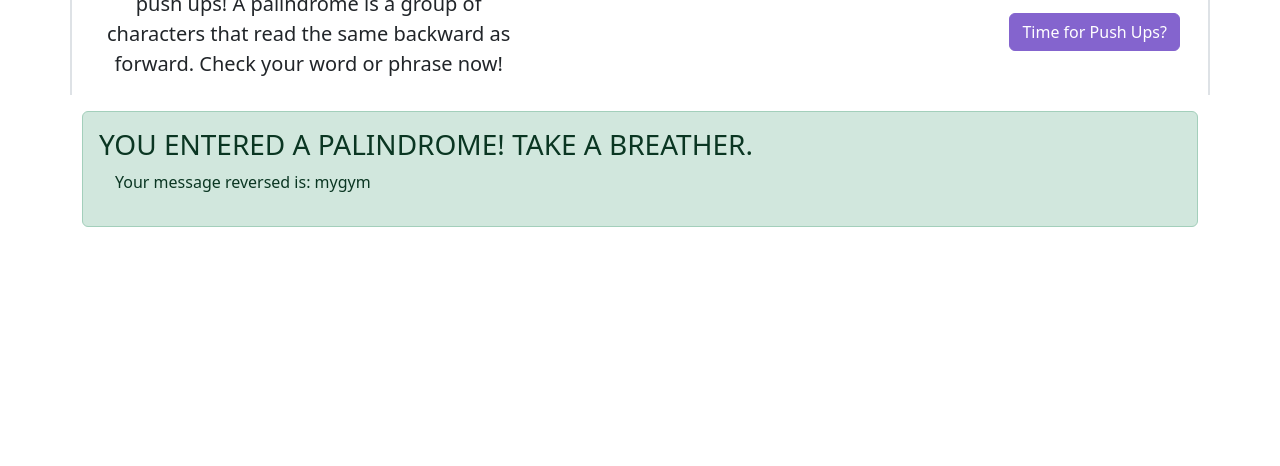
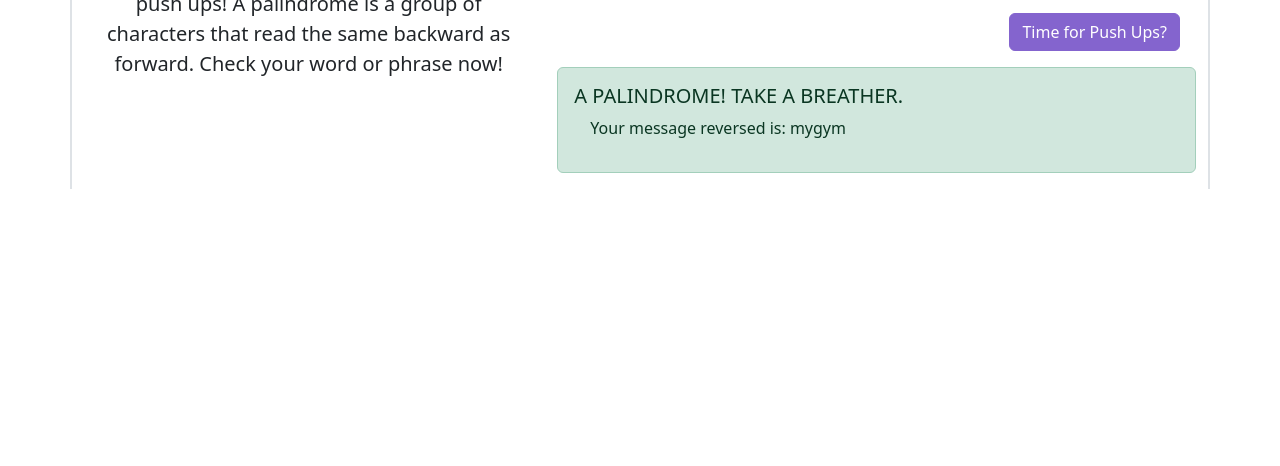
Before and after one commit to rebcop/MyGym, a plain HTML site: page app.html in a window 1280 px wide. Both pictures are taken after a click on the button "Time for Push Ups?". Shown: the part 250-716 px from the top of the page. Drawn offline with nearby package versions, Linux system fonts and the light colour scheme; some packages are replaced by stand-ins of ours; a script that the page names is missing.

Commit message:
update header type in alert on app

```diff
--- a/app.html
+++ b/app.html
@@ -98,18 +98,19 @@
                         </button>
                     </div>
                 </form>
+                <div class="col-12 alert alert-success mt-3 invisible" id="alert" role="alert">
+                    <h5 id="results" class="alert-heading text-uppercase">Results</h5>
+                    <p id="msg">
+                        <!-- Palindrome message goes here -->
+                    </p>
+
+                </div>
             </div>
 
 
 
         </div>
-        <div class="col-12 alert alert-success mt-3 invisible" id="alert" role="alert">
-            <h3 id="results" class="alert-heading text-uppercase">Results</h3>
-            <p id="msg">
-                <!-- Palindrome message goes here -->
-            </p>
 
-        </div>
 
     </main>
 
--- a/js/site.js
+++ b/js/site.js
@@ -69,13 +69,13 @@ function checkForPalindrome(message) {
 function displayResults(message) {
 
     if (message[0]) {
-        document.getElementById('results').textContent = 'You entered a Palindrome! Take a breather.';
+        document.getElementById('results').textContent = 'A Palindrome! Take a breather.';
         document.getElementById('msg').textContent = `Your message reversed is: ${message[1]}`;
         document.getElementById('alert').classList.add('alert-success');
         document.getElementById('alert').classList.remove('alert-danger');
 
     } else {
-        document.getElementById('results').textContent = `You did not enter a Palindrome! Drop and Give Me ${message[2]}!`;
+        document.getElementById('results').textContent = `Not a Palindrome! Drop and Give Me ${message[2]}!`;
         document.getElementById('msg').textContent = `Your message reversed is: ${message[1]}`;
         document.getElementById('alert').classList.remove('alert-success');
         document.getElementById('alert').classList.add('alert-danger');
```
